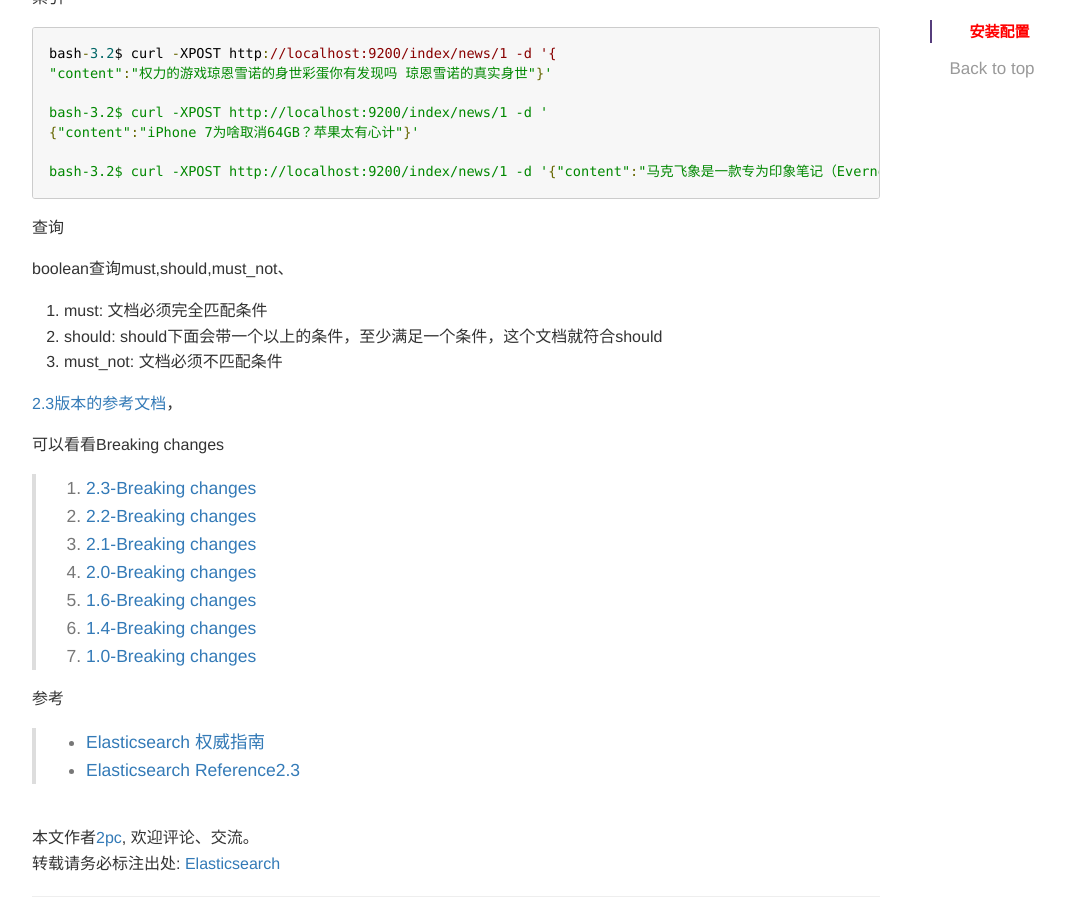
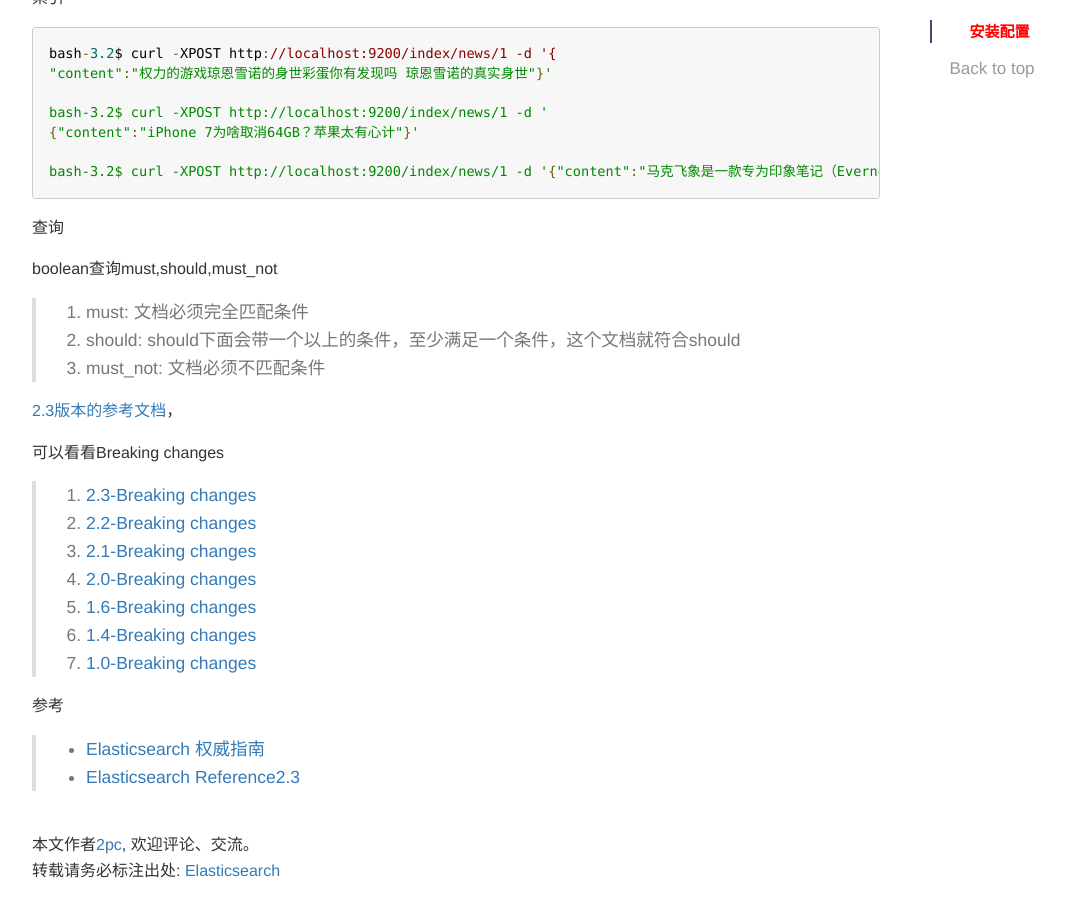
Before and after one commit to luyee/2pc.github.io, a Jekyll site: the page built from _posts/Search/2015-09-17-Elasticsearch.md, in a window 1280 px wide and 900 px high, scrolled down 3368 px. Shown: the whole window, without its empty margins (38-1103 px from the left). Built offline with Jekyll 4.4.1, drawn with Linux system fonts in a browser that asks for light colours; comment, search, counter and statistics services are not loaded.

```diff
--- a/_posts/Search/2015-09-17-Elasticsearch.md
+++ b/_posts/Search/2015-09-17-Elasticsearch.md
@@ -176,7 +176,8 @@ bash-3.2$ curl -XPOST http://localhost:9200/index/news/1 -d '{"content":"马克
 
 查询
 
-boolean查询must,should,must_not、
+boolean查询must,should,must_not
+>
 1. must: 文档必须完全匹配条件
 2. should: should下面会带一个以上的条件，至少满足一个条件，这个文档就符合should
 3. must_not: 文档必须不匹配条件
```
